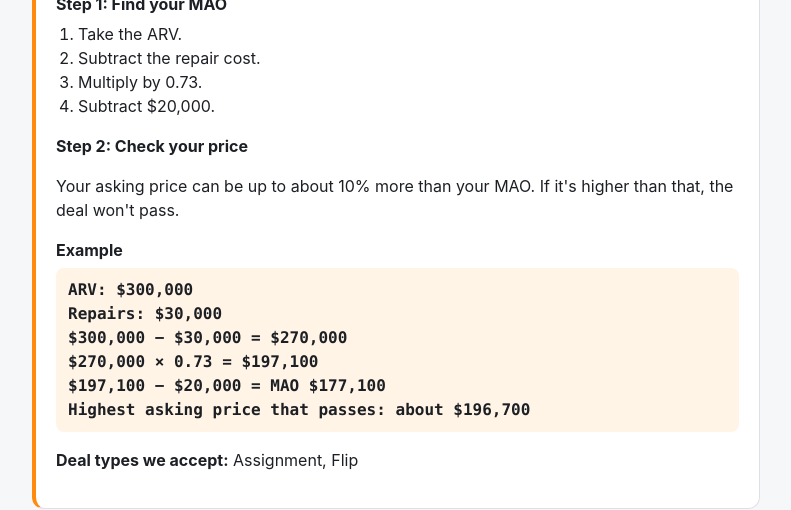
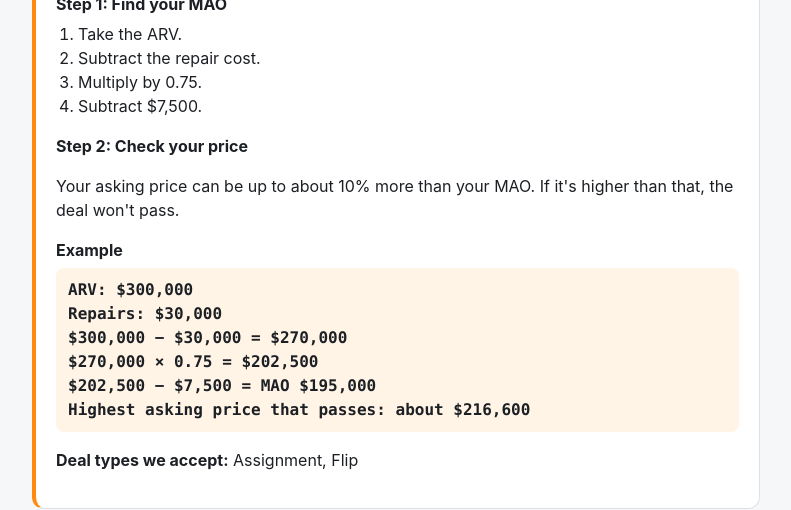
Before and after one commit to SpeaklyDoesAI/jv-submissions, a plain HTML site: page index.html in a window 1280 px wide. Shown: the part 183-693 px from the top of the page, without its empty margins (244-1035 px from the left). Drawn offline with nearby package versions, Linux system fonts and the light colour scheme; some packages are replaced by stand-ins of ours.

Commit message:
Update MAO formula in submission criteria
Co-Authored-By: Claude Opus 5.5 <noreply@anthropic.com>

```diff
--- a/index.html
+++ b/index.html
@@ -20,8 +20,8 @@
       <ol>
         <li>Take the ARV.</li>
         <li>Subtract the repair cost.</li>
-        <li>Multiply by 0.73.</li>
-        <li>Subtract $20,000.</li>
+        <li>Multiply by 0.75.</li>
+        <li>Subtract $7,500.</li>
       </ol>
 
       <h3>Step 2: Check your price</h3>
@@ -32,9 +32,9 @@
         ARV: $300,000<br>
         Repairs: $30,000<br>
         $300,000 − $30,000 = $270,000<br>
-        $270,000 × 0.73 = $197,100<br>
-        $197,100 − $20,000 = MAO $177,100<br>
-        Highest asking price that passes: about $196,700
+        $270,000 × 0.75 = $202,500<br>
+        $202,500 − $7,500 = MAO $195,000<br>
+        Highest asking price that passes: about $216,600
       </div>
 
       <p><strong>Deal types we accept:</strong> Assignment, Flip</p>
```
